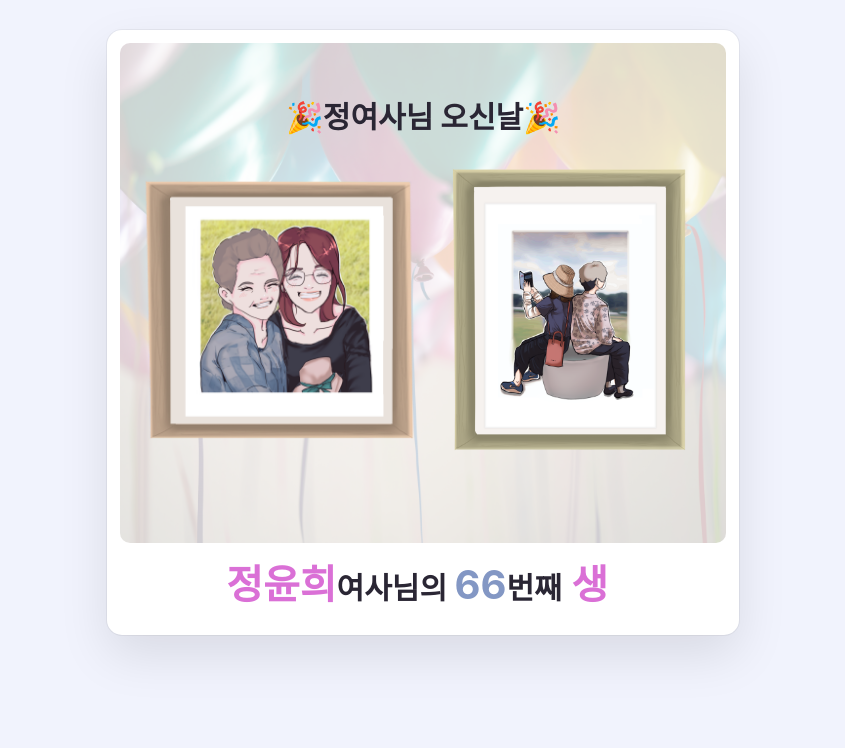
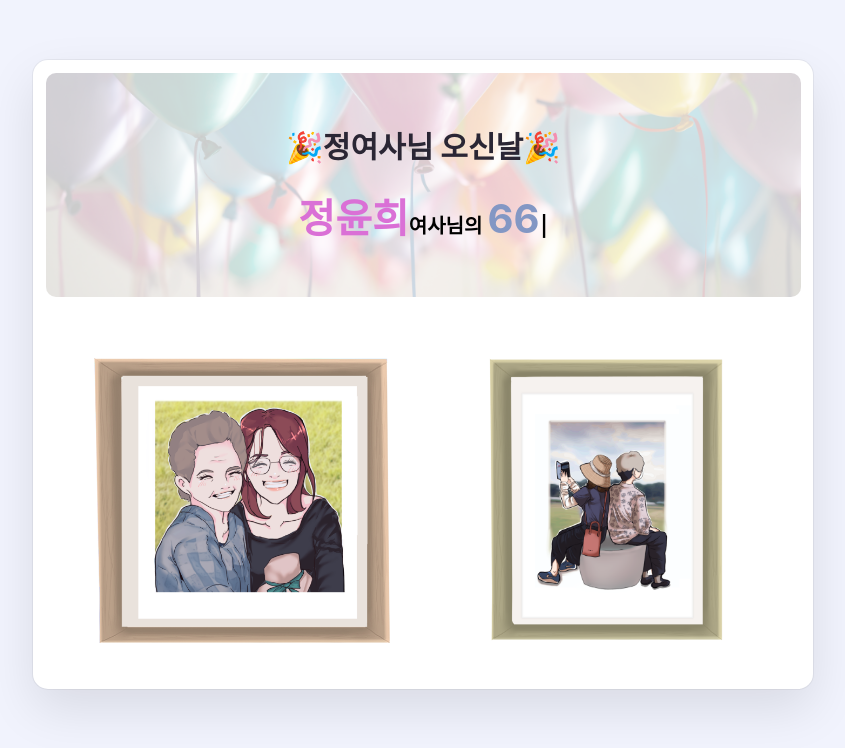
Before and after one commit to yoonucho/Mrs.YH-s-birthday-card, a Next.js app: page /card-content in a window 1280 px wide. Shown: the top 748 px of the page, without its empty margins (217-1062 px from the left). Built offline with nearby package versions, Linux system fonts and the light colour scheme; a web font is replaced by a local one.

Commit message:
Update image lazy loading configuration and card content styles

```diff
--- a/next.config.mjs
+++ b/next.config.mjs
@@ -1,7 +1,12 @@
 /** @type {import('next').NextConfig} */
 const nextConfig = {
 	images: {
-		domains: ["img.youtube.com"],
+		remotePatterns: [
+			{
+				protocol: "https",
+				hostname: "img.youtube.com",
+			},
+		],
 	},
 };
 
--- a/src/app/(home)/page.tsx
+++ b/src/app/(home)/page.tsx
@@ -1,4 +1,4 @@
-import { Suspense, lazy } from "react";
+import { Suspense } from "react";
 import Loading from "../components/icons/loading/LoadingIcon";
 import Heart from "../components/heart/Heart";
 import styles from "./page.module.css";
@@ -7,7 +7,7 @@ export const metadata = {
 	title: "Home",
 };
 
-// const Main = lazy(() => import("@/components/home/Main"));
+// const Main = lazy(() => import("@/components/heart/Heart"));
 
 export default function HomePage() {
 	return (
--- a/src/app/components/card-content/HappyBirthDayCard.tsx
+++ b/src/app/components/card-content/HappyBirthDayCard.tsx
@@ -1,7 +1,6 @@
 "use client";
 
-import { useState } from "react";
-import Image from "next/image";
+import { useState, useEffect } from "react";
 import Typewriter from "typewriter-effect";
 import Youtube from "./youtube/Youtube";
 import HappyBirthDayImg from "./images/HappyBirthDayImg";
@@ -14,20 +13,18 @@ export default function HappyBirthDayCard() {
 	const [showScrollButton, setShowScrollButton] = useState(false);
 	const [showContent, setShowContent] = useState(false);
 
+	useEffect(() => {
+		const element = document.querySelector(`.${styles.hiddenContainer}`) as HTMLElement;
+		if (element) {
+			const yCoord = element.offsetHeight - 50;
+			console.log(yCoord);
+			window.scrollTo({ top: yCoord, behavior: "smooth" });
+		}
+	}, [showContent]);
+
 	const scrollToContent = () => {
-		if (!showContent) {
-			window.scrollTo({
-				top: 600,
-				behavior: "smooth",
-			});
-		} else {
-			window.scrollTo({
-				top: 0,
-				behavior: "smooth",
-			});
-		}
-
-		setShowContent(!showContent);
+		// showContent 상태를 토글
+		setShowContent(prev => !prev);
 	};
 
 	return (
@@ -38,10 +35,6 @@ export default function HappyBirthDayCard() {
 				</figure> */}
 				<div className={`${styles.cardHeader} fadeIn`}>
 					<h1>🎉정여사님 오신날🎉 </h1>
-					<HappyBirthDayImg />
-				</div>
-				<div className={styles.cardBody}>
-					<>
 					<Typewriter
 						onInit={typewriter => {
 							typewriter
@@ -58,6 +51,9 @@ export default function HappyBirthDayCard() {
 								.start();
 						}}
 					/>
+				</div>
+				<div className={styles.cardBody}>
+					<HappyBirthDayImg />
 					{showScrollButton && (
 						<button className={styles.scrollBtn} onClick={scrollToContent}>
 							<span className={styles.btnText}>화살표버튼을 클릭해주세요!</span>
@@ -66,14 +62,12 @@ export default function HappyBirthDayCard() {
 							</span>
 						</button>
 					)}
-					</>
 				</div>
-				{showContent && (
-					<>
+
+				<div className={`${styles.hiddenContainer} ${showContent ? `${styles.visible}` : ""}`}>
 					<Youtube />
 					<AuthorList />
-					</>
-				)}
+				</div>
 			</article>
 		</div>
 	);
--- a/src/app/components/card-content/cardContent.module.css
+++ b/src/app/components/card-content/cardContent.module.css
@@ -3,11 +3,12 @@
 	display: flex;
 	justify-content: center;
 	align-items: center;
+	min-width: 340px;
 	max-width: 800px;
 	width: 100%;
 	height: 100%;
 	margin: 20px auto;
-	padding: 10px;
+	padding: 40px 10px;
 }
 
 .cardInner {
@@ -30,7 +31,7 @@
 .cardHeader {
 	position: relative;
 	width: 100%;
-	min-height: 500px;
+	max-height: 300px;
 	padding: 50px 1rem;
 	background-image: url("/assets/images/card-img.jpg");
 	background-size: cover;
@@ -55,27 +56,41 @@
 	background-color: rgba(255, 255, 255, 0.8);
 }
 
+.cardHeader > div {
+	min-width: 100%;
+	min-height: 60px;
+	width: 100%;
+	height: 100%;
+	font-size: 2rem;
+	word-break: keep-all;
+}
+
 .cardHeader h1 {
+	margin-bottom: 20px;
 	color: var(--primary-font-color);
 	font-size: 3rem;
 }
 
 .cardBody {
-	padding: 1rem;
-	font-size: 3rem;
-	color: var(--primary-font-color);
-	text-align: center;
+	position: relative;
+	width: 100%;
+	min-height: 300px;
+	padding: 50px 1rem 10px;
 }
 
 .cardBody > div {
-	min-height: 60px;
+	width: 100%;
 	height: 100%;
-	word-break: keep-all;
+	min-height: 300px;
+	margin-bottom: 20px;
 }
 
 .scrollBtn {
 	font-family: var(--primary-font);
+	width: 100%;
 	padding: 10px;
+	font-size: 2rem;
+	color: var(--primary-font-color);
 }
 
 .btnText {
@@ -83,3 +98,23 @@
 	margin-bottom: 10px;
 	font-size: 1.5rem;
 }
+
+.hiddenContainer {
+	opacity: 0;
+	height: 0;
+	pointer-events: none;
+}
+
+.hiddenContainer > div {
+	height: 0;
+}
+
+.visible {
+	opacity: 1;
+	height: auto;
+	pointer-events: unset;
+}
+
+.visible > div {
+	height: auto;
+}
--- a/src/app/components/card-content/images/birthday-images.module.css
+++ b/src/app/components/card-content/images/birthday-images.module.css
@@ -3,7 +3,6 @@
 	justify-content: center;
 	align-items: center;
 	gap: 20px;
-	padding: 20px 0;
 	width: 100%;
 	height: 100%;
 	background-color: transparent;
@@ -12,7 +11,7 @@
 .inner {
 	display: flex;
 	width: 100%;
-	height: 100%;
+	height: auto;
 }
 
 .inner img {
--- a/src/app/components/card-content/youtube/youtube.module.css
+++ b/src/app/components/card-content/youtube/youtube.module.css
@@ -1,4 +1,5 @@
 .container {
+	position: relative;
 	display: flex;
 	justify-content: center;
 	align-items: center;
@@ -9,3 +10,16 @@
 	width: 310px;
 	height: 560px;
 }
+
+.container span {
+	position: absolute;
+	top: 50%;
+	left: 50%;
+	transform: translate(-50%, -50%);
+}
+
+.container svg {
+	color: var(--primary-title-color);
+	background-color: var(--primary-black);
+	border-radius: 50%;
+}
```
Lines whose indentation alone changed are shown as unchanged.
